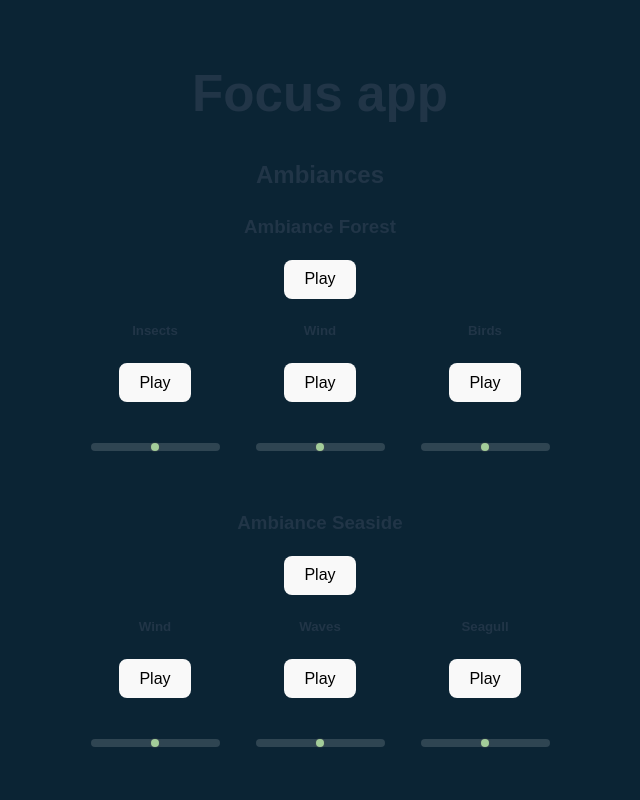
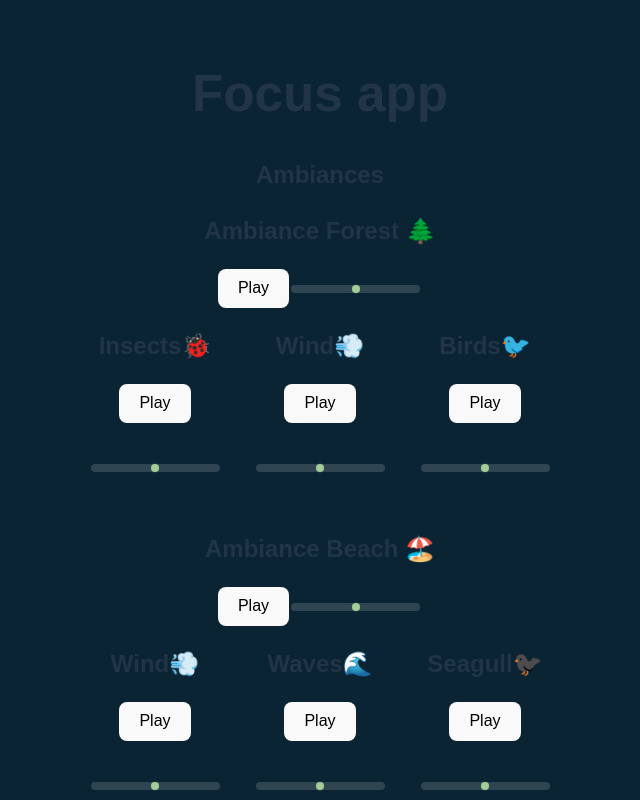
Before and after one commit to edesgree/react-focus-app, a React (Vite) app: page / in a window 1280 px wide. Shown: the top 800 px of the page, without its empty margins (320-960 px from the left). Built offline with nearby package versions, Linux system fonts and the light colour scheme.

Commit message:
controle ambiance volume

```diff
--- a/src/components/Ambiance.jsx
+++ b/src/components/Ambiance.jsx
@@ -2,17 +2,23 @@ import React from "react";
 import styles from "./Ambiance.module.scss";
 import Audio from "./Audio";
 //import { usePlayPause } from "./PlayPauseContext";
+import { getInputRangeBackgroundSize } from "./utils/utils";
 
-export default function Ambiance({ name, audios, ambianceId, currentPlayingAmbiance, setCurrentPlayingAmbiance }) {
+export default function Ambiance({ name, icon, audios, ambianceId, currentPlayingAmbiance, setCurrentPlayingAmbiance }) {
     //const { isAmbiancePlaying, togglePlayPause } = usePlayPause();
-    const [isAmbiancePlaying, setIsAmbiancePlaying] = React.useState(false);
+    //const [isAmbiancePlaying, setIsAmbiancePlaying] = React.useState(false);
+    const [AmbianceVolume, setAmbianceVolume] = React.useState(.5);
+    const sliderVolumeMaxRange = 1;
     const togglePlayPause = () => {
         if (currentPlayingAmbiance === ambianceId) {
             setCurrentPlayingAmbiance(null);
         } else {
             setCurrentPlayingAmbiance(ambianceId);
         }
-        setIsAmbiancePlaying(prevState => !prevState);
+    };
+    const handleAmbianceVolumeChange = (e) => {
+        setAmbianceVolume(e.target.value);
+        console.log('ambiance volume', AmbianceVolume);
     };
     const audioElements = audios.map((audio, index) => {
         return (
@@ -20,15 +26,27 @@ export default function Ambiance({ name, audios, ambianceId, currentPlayingAmbia
                 key={audio.id}
                 name={audio.name}
                 file={audio.file}
+                icon={audio.emoji}
                 isAmbiancePlaying={currentPlayingAmbiance === ambianceId}
+                ambianceVolume={AmbianceVolume}
             />
         );
     });
 
     return (
         <div title={name}>
-            <h3>Ambiance {name}</h3>
+            <h2>Ambiance {name} {icon}</h2>
             <button onClick={togglePlayPause}>{currentPlayingAmbiance === ambianceId ? 'Pause' : 'Play'}</button>
+            <input
+                type="range"
+                min="0"
+                max={sliderVolumeMaxRange}
+                step="0.01"
+                value={AmbianceVolume}
+                onChange={handleAmbianceVolumeChange}
+                style={getInputRangeBackgroundSize(AmbianceVolume, sliderVolumeMaxRange)}
+                disabled={currentPlayingAmbiance !== ambianceId}
+            />
             <div className={styles.audioList}>
                 {audioElements}
             </div>
--- a/src/components/Ambiances.jsx
+++ b/src/components/Ambiances.jsx
@@ -13,6 +13,7 @@ export default function Ambiances({ children }) {
             key={ambiance.id}
             ambianceId={ambiance.id}
             name={ambiance.name}
+            icon={ambiance.emoji}
             audios={ambianceAudios}
             currentPlayingAmbiance={currentPlayingAmbiance}
             setCurrentPlayingAmbiance={setCurrentPlayingAmbiance}
--- a/src/components/Audio.jsx
+++ b/src/components/Audio.jsx
@@ -1,7 +1,7 @@
 import React from "react";
 import styles from "./Audio.module.scss";
-
-const Audio = ({ name, audioId, file, isAmbiancePlaying }) => {
+import { getInputRangeBackgroundSize } from "./utils/utils";
+const Audio = ({ name, audioId, icon, file, isAmbiancePlaying, ambianceVolume }) => {
 
     //const { isAmbiancePlaying } = React.useContext(PlayPauseContext);
 
@@ -9,7 +9,7 @@ const Audio = ({ name, audioId, file, isAmbiancePlaying }) => {
     const [volume, setVolume] = React.useState(.5);
 
     const audioRef = React.useRef(null);
-
+    const sliderVolumeMaxRange = 1;
 
     React.useEffect(() => {
         const audioElement = audioRef.current;
@@ -24,9 +24,20 @@ const Audio = ({ name, audioId, file, isAmbiancePlaying }) => {
             }
         }
         console.log('isAmbiancePlaying in audio', isAmbiancePlaying);
-    }, [isAmbiancePlaying]); // Run this effect only once after the component mounts
+    }, [isAmbiancePlaying]);
 
+    React.useEffect(() => {
+        setVolumeFn(ambianceVolume);
+    }, [ambianceVolume]);
 
+    const setVolumeFn = (value) => {
+        const audioElement = audioRef.current;
+        setVolume(value);
+        // change volume of current audio element
+        if (audioElement) {
+            audioElement.volume = volume;
+        }
+    };
     const togglePlay = () => {
         const audioElement = audioRef.current;
         if (audioElement?.paused) {
@@ -39,23 +50,15 @@ const Audio = ({ name, audioId, file, isAmbiancePlaying }) => {
     };
 
     const handleVolumeChange = (e) => {
-        const audioElement = audioRef.current;
-        setVolume(e.target.value);
-        // change volume of current audio element
-        if (audioElement) {
-            audioElement.volume = e.target.value;
-        }
+        setVolumeFn(e.target.value);
 
     };
 
-    const sliderVolumeMaxRange = 1;
-    const getSliderVolumeBackgroundSize = () => {
-        return { backgroundSize: `${(volume * 100) / sliderVolumeMaxRange}% 100%` };
-    };
+
 
     return (
         <div id={audioId}>
-            <h5>{name}</h5>
+            <h2>{name}{icon}</h2>
             <button onClick={togglePlay}>{isPlaying ? 'Pause' : 'Play'}</button>
             <div className={styles.slider}>
                 <input
@@ -65,7 +68,7 @@ const Audio = ({ name, audioId, file, isAmbiancePlaying }) => {
                     step="0.01"
                     value={volume}
                     onChange={handleVolumeChange}
-                    style={getSliderVolumeBackgroundSize()}
+                    style={getInputRangeBackgroundSize(volume, sliderVolumeMaxRange)}
                     disabled={!isPlaying}
                 />
             </div>
--- /dev/null
+++ b/src/components/utils/utils.js
@@ -0,0 +1,3 @@
+export const getInputRangeBackgroundSize = (value, maxValue) => {
+    return { backgroundSize: `${(value * 100) / maxValue}% 100%` };
+};
--- a/src/data.js
+++ b/src/data.js
@@ -15,14 +15,16 @@ export const ambianceData = [
         name: 'Forest',
         audiosId: [
             'insects-1', 'wind-1', 'birds-1'
-        ]
+        ],
+        emoji: '🌲'
     },
     {
         id: 2,
-        name: 'Seaside',
+        name: 'Beach',
         audiosId: [
             'wind-1', 'waves-1', 'seagull-1'
         ],
+        emoji: '🏖️'
     },
     {
         id: 3,
@@ -30,6 +32,8 @@ export const ambianceData = [
         audiosId: [
             'insects-1', 'birds-1', 'rain-1'
         ],
+        emoji: '🦜'
+
     },
     {
         id: 4,
@@ -37,6 +41,7 @@ export const ambianceData = [
         audiosId: [
             'people-1', 'cat-1', 'jazz-1'
         ],
+        emoji: '☕'
     },
     {
         id: 5,
@@ -44,57 +49,68 @@ export const ambianceData = [
         audiosId: [
             'rain-1', 'thunder-1', 'wind-1'
         ],
+        emoji: '⛈️'
     }
 ];
 export const audios = [
     {
         id: 'birds-1',
         name: 'Birds',
-        file: birds1
+        file: birds1,
+        emoji: '🐦'
     },
     {
         id: 'waves-1',
         name: 'Waves',
-        file: waves1
+        file: waves1,
+        emoji: '🌊'
     },
     {
         id: 'insects-1',
         name: 'Insects',
-        file: insects1
+        file: insects1,
+        emoji: '🐞'
     },
     {
         id: 'cat-1',
         name: 'cat',
-        file: cat1
+        file: cat1,
+        emoji: '🐱'
     },
     {
         id: 'rain-1',
         name: 'Rain',
-        file: rain1
+        file: rain1,
+        emoji: '🌧️'
     },
     {
         id: 'thunder-1',
         name: 'Thunder',
-        file: thunder1
+        file: thunder1,
+        emoji: '⚡'
     },
     {
         id: 'wind-1',
         name: 'Wind',
-        file: wind1
+        file: wind1,
+        emoji: '💨'
     },
     {
         id: 'seagull-1',
         name: 'Seagull',
-        file: seagull1
+        file: seagull1,
+        emoji: '🐦‍⬛'
     },
     {
         id: 'people-1',
         name: 'People',
-        file: people1
+        file: people1,
+        emoji: '👥'
     },
     {
         id: 'jazz-1',
         name: 'Jazz',
-        file: jazz1
+        file: jazz1,
+        emoji: '🎷'
     }
 ];
```
